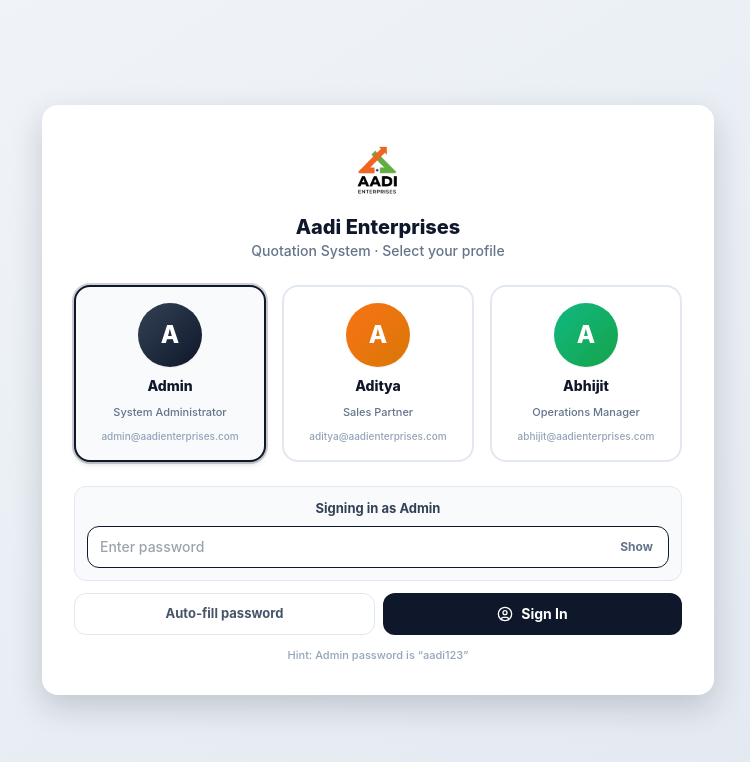
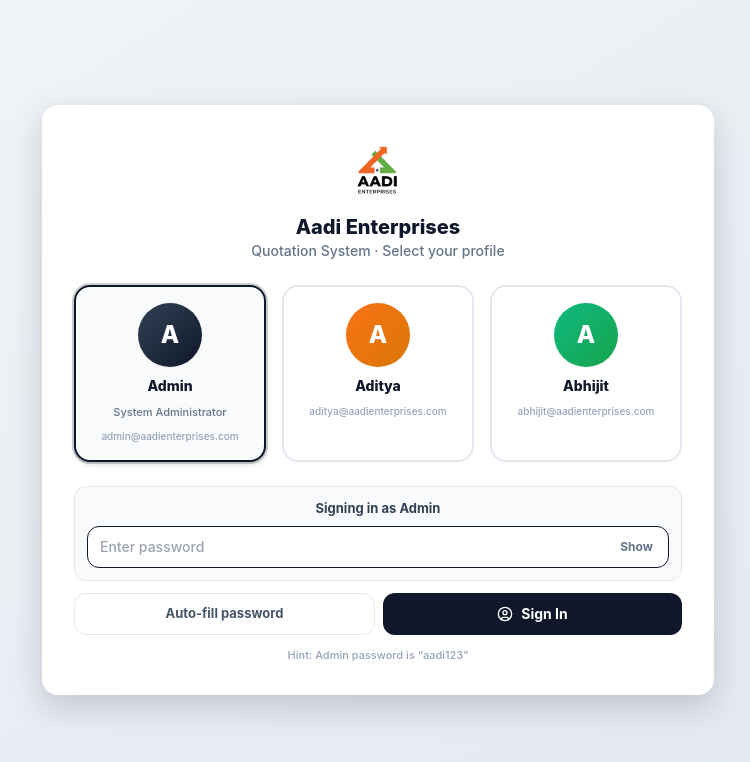
Before and after one commit to sadiksp4-ai/aadi-quotation-system, a React (Vite) app: page / in a window 1280 px wide. Shown: the top 762 px of the page, without its empty margins (262-1012 px from the left). Built offline with nearby package versions, Linux system fonts and the light colour scheme.

Commit message:
Update login profile labels: remove designations for Aditya and Abhijit

```diff
--- a/src/App.jsx
+++ b/src/App.jsx
@@ -195,7 +195,7 @@ const AUTH_USERS = [
     email: 'aditya@aadienterprises.com',
     password: 'aditya123',
     name: 'Aditya',
-    role: 'Sales Partner',
+    role: '',
     avatarBg: 'from-orange-500 to-amber-600',
     initial: 'A',
   },
@@ -203,7 +203,7 @@ const AUTH_USERS = [
     email: 'abhijit@aadienterprises.com',
     password: 'abhijit123',
     name: 'Abhijit',
-    role: 'Operations Manager',
+    role: '',
     avatarBg: 'from-emerald-500 to-green-600',
     initial: 'A',
   },
@@ -1401,7 +1401,9 @@ function LoginView({ onLogin }) {
                   {u.initial}
                 </span>
                 <span className="text-[14px] font-extrabold text-slate-900">{u.name}</span>
-                <span className="text-[11px] font-medium text-slate-500">{u.role}</span>
+                {u.role && (
+                  <span className="text-[11px] font-medium text-slate-500">{u.role}</span>
+                )}
                 <span className="text-[10px] font-medium text-slate-400">{u.email}</span>
               </button>
             );
@@ -2321,9 +2323,11 @@ export default function App() {
                 <span className="block text-[12px] font-extrabold text-slate-800">
                   {authUser?.name}
                 </span>
-                <span className="block text-[10px] font-medium text-slate-500">
-                  {authUser?.role}
-                </span>
+                {authUser?.role && (
+                  <span className="block text-[10px] font-medium text-slate-500">
+                    {authUser?.role}
+                  </span>
+                )}
               </div>
               <button
                 onClick={() => setAuthUser(null)}
```
